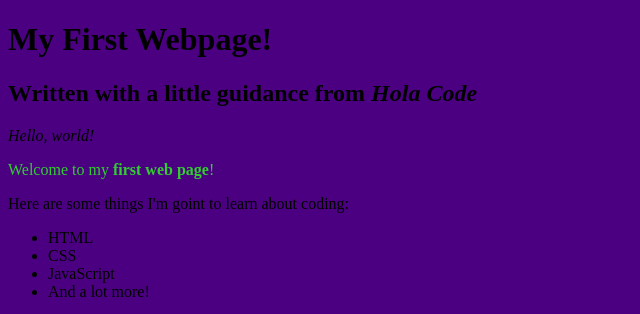
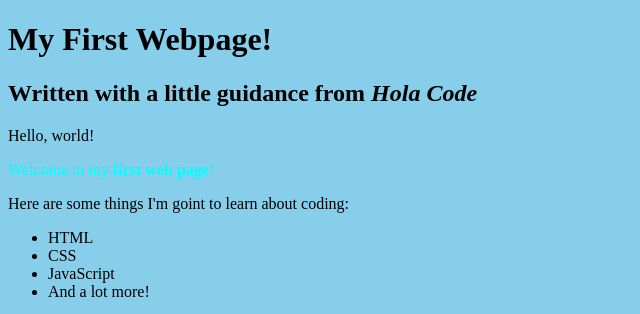
Before and after one commit to JosephFernandez2689/JosephFernandez2689.github.io, a plain HTML site: page index.html in a window 1280 px wide. Shown: the top 314 px of the page, without its empty margins (0-640 px from the left). Drawn offline with Linux system fonts and the light colour scheme.

Commit message:
mod background

```diff
--- a/index.html
+++ b/index.html
@@ -6,15 +6,15 @@
   </head>
   <style>
     body{
-      background-color: #4B0082;
+      background-color: #87CEEB;
     }
   </style>
   <body>
     <h1> My First Webpage!</h1>
     <h2>Written with a little guidance from <em> Hola Code </em> </h2>
 
-    <p style="font-style:italic;">Hello, world!</p>
-    <font color="limegreen"> Welcome to my <strong> first web page</strong>!</font>
+    <p style="font-style:slant;">Hello, world!</p>
+    <font color="aqua"> Welcome to my <strong> first web page</strong>!</font>
 
     <p>Here are some things I'm goint to learn about coding:</p>
     <ul>
```
